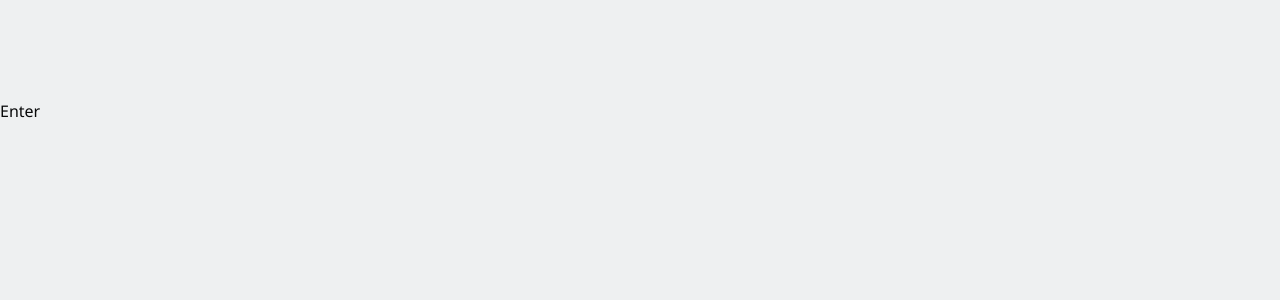
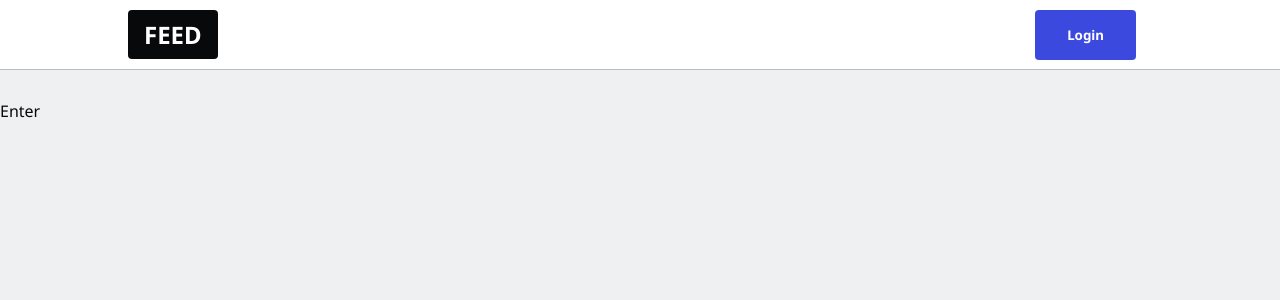
Before and after one commit to limunosekai/fireship-next, a Next.js app in the folder fireship-blog/: page /enter in a window 1280 px wide. Shown: the top 300 px of the page. Built offline with nearby package versions, Linux system fonts and the light colour scheme.

Commit message:
Add Navbar & Toast

```diff
--- a/fireship-blog/components/Navbar.tsx
+++ b/fireship-blog/components/Navbar.tsx
@@ -1,7 +1,41 @@
 import React from "react";
+import Link from "next/link";
 
-function Navbar() {
-  return <div>Navbar</div>;
+function Navbar(props) {
+  const { username, user } = props;
+
+  return (
+    <nav className="navbar">
+      <ul>
+        <li>
+          <Link href="/">
+            <button className="btn-logo">FEED</button>
+          </Link>
+        </li>
+        {username && (
+          <>
+            <li className="push-left">
+              <Link href="/admin">
+                <button className="btn-blue">Write Posts</button>
+              </Link>
+            </li>
+            <li>
+              <Link href={`/${username}`}>
+                <img src={user?.photoURL} alt={user?.photoURL} />
+              </Link>
+            </li>
+          </>
+        )}
+        {!username && (
+          <li>
+            <Link href="/enter">
+              <button className="btn-blue">Login</button>
+            </Link>
+          </li>
+        )}
+      </ul>
+    </nav>
+  );
 }
 
 export default Navbar;
--- a/fireship-blog/pages/_app.tsx
+++ b/fireship-blog/pages/_app.tsx
@@ -1,7 +1,15 @@
-import '../styles/globals.css'
+import { Navbar } from "../components";
+import { Toaster } from "react-hot-toast";
+import "../styles/globals.css";
 
 function MyApp({ Component, pageProps }) {
-  return <Component {...pageProps} />
+  return (
+    <>
+      <Navbar />
+      <Component {...pageProps} />
+      <Toaster />
+    </>
+  );
 }
 
-export default MyApp
+export default MyApp;
--- a/fireship-blog/pages/index.tsx
+++ b/fireship-blog/pages/index.tsx
@@ -1,11 +1,13 @@
 import Link from "next/link";
 import { Loader } from "../components";
+import toast from "react-hot-toast";
 import styles from "../styles/Home.module.css";
 
 export default function Home() {
   return (
     <div>
       <Loader show />
+      <button onClick={() => toast.success("hello world!")}>button</button>
     </div>
   );
 }
```
